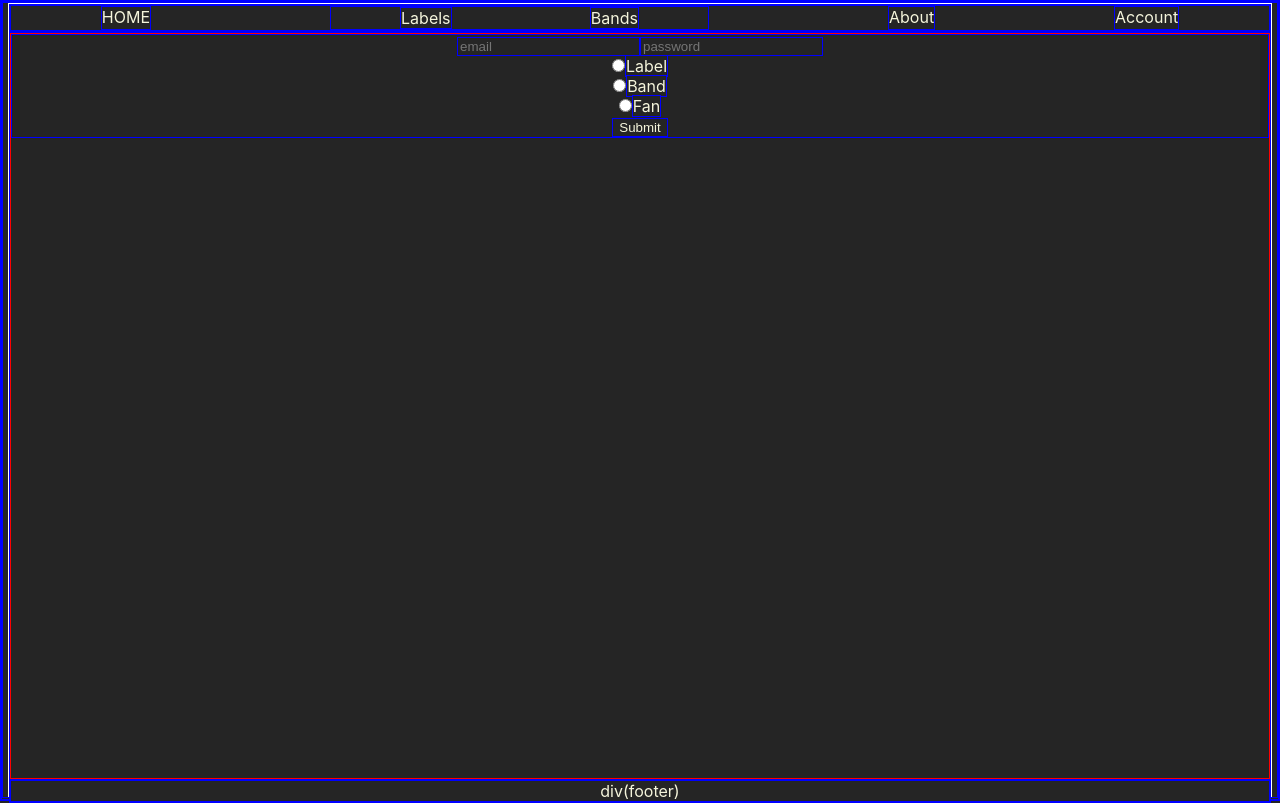
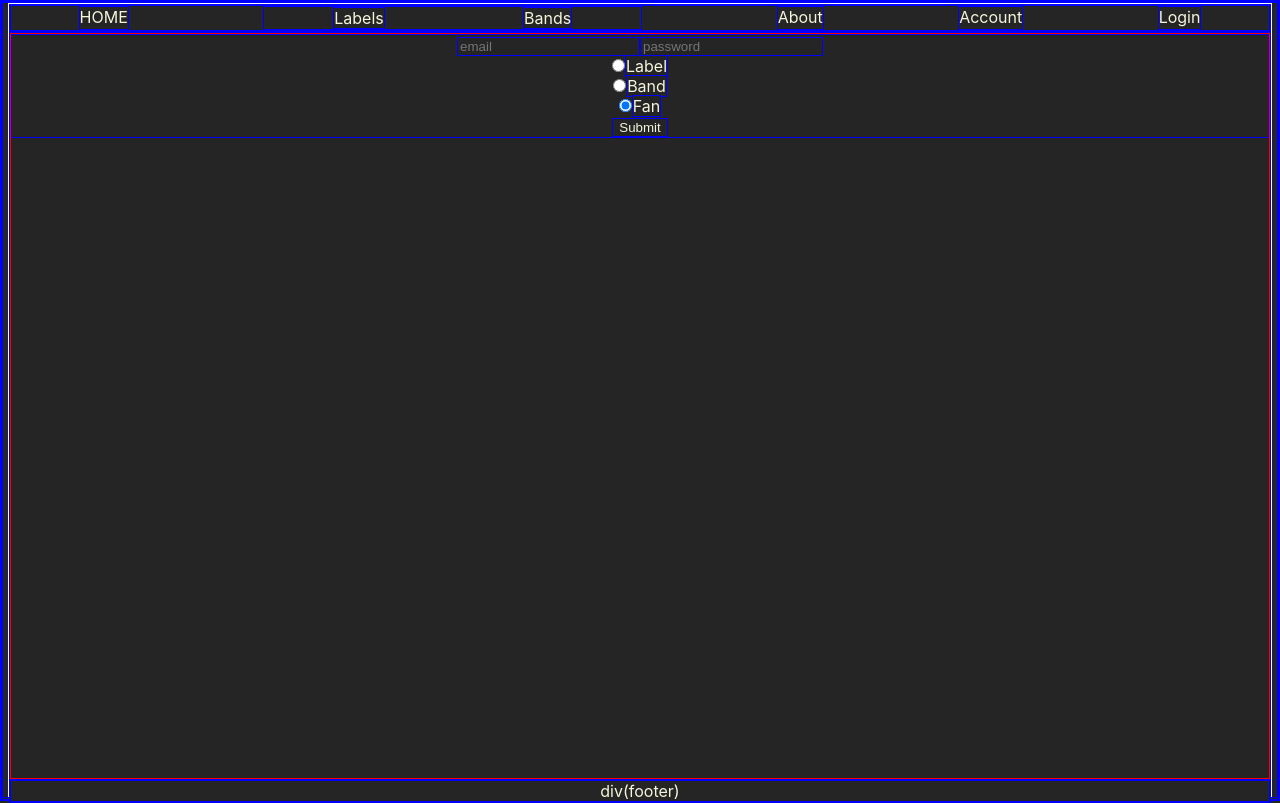
Before and after one commit to Lexgitar/labelclient, a React (Create React App) app: page /account/signup in a window 1280 px wide. Built offline with nearby package versions, Linux system fonts and the light colour scheme.

Commit message:
login user

```diff
--- a/src/App.js
+++ b/src/App.js
@@ -29,7 +29,7 @@ const router = createBrowserRouter(
       <Route path='account' element={<Account/>} />
         <Route path='account/signup' element={<SignUpForm/>}/>
         <Route path='account/login' element={<LoginForm/>}/>
-        <Route path='account/user' element={<UserDetails/>}/>
+
 
     </Route>
   )
--- a/src/components/forms/LoginForm.js
+++ b/src/components/forms/LoginForm.js
@@ -1,6 +1,11 @@
 import React from 'react'
 import { useNavigate } from 'react-router-dom'
 import { useState } from 'react'
+
+import axios from 'axios'
+
+import { useDispatch } from 'react-redux'
+import { addUser, toggleLog } from '../../slices/userSlice'
 
 const LoginForm = () => {
     const [email, setEmail] = useState('')
@@ -8,23 +13,19 @@ const LoginForm = () => {
     const [password, setPassword] = useState('')
     const [error, setError] = useState(null)
     let navigate = useNavigate()
+    const dispatch = useDispatch()
 
-  const user = {
-    email: 'alex@google.com',
-    password: 'lala23'
-  }
+
     const handleSubmit = async (e) => {
       e.preventDefault()
-
-        if(email === user.email && password === user.password){
-
-            navigate('/account/user')
-        }else{
-             setError('invalid credentials')
-             setEmail('')
-             setPassword('')
-
-        }
+        let body = {email, password}
+        const response = await axios.post('/api/login', body)
+      if(response.data){
+        console.log(response.data.user)
+        dispatch(addUser(response.data.user))
+        dispatch(toggleLog(true))
+        navigate('/account')
+      }
 
      // navigate('/account/user')
 
--- /dev/null
+++ b/src/components/forms/Logout.js
@@ -0,0 +1,25 @@
+import axios from "axios"
+
+import { useDispatch } from "react-redux"
+import { useNavigate } from "react-router-dom"
+import { toggleLog, userDelete } from "../../slices/userSlice"
+
+const Logout = () => {
+
+    let navigate = useNavigate()
+    const dispatch = useDispatch()
+
+const handleClick = async () =>{
+    const response = await axios.get('/api/logout')
+    console.log(response.data)
+    dispatch(userDelete())
+    dispatch(toggleLog(false))
+    navigate('/')
+}
+
+  return (
+    <div className="logbutton" onClick={handleClick}>Logout</div>
+  )
+}
+
+export default Logout
--- a/src/components/forms/SignUpForm.js
+++ b/src/components/forms/SignUpForm.js
@@ -1,30 +1,71 @@
+import { useState } from "react"
 import { useNavigate } from "react-router-dom"
+
+import { useSelector, useDispatch } from "react-redux"
+import { addUser, toggleLog } from "../../slices/userSlice"
 
 
 const SignUpForm = ()=>{
     let navigate = useNavigate()
+    const dispatch = useDispatch()
+
+    const [email, setEmail] = useState('')
+    const [password, setPassword] = useState('')
+    const [role, setRole] = useState('fan')
+
+    const roleChange = (e) =>{
+
+        setRole(e.target.value)
+
+      }
 
 
-const handleSubmit = ()=>{
+const handleSubmit = async (e)=> {
+   e.preventDefault()
+ // navigate('/account/user')
+    let user = {email, password, role}
 
-  navigate('/account/user')
+    const response = await fetch('/api/signup', {
+        method: 'POST',
+        body: JSON.stringify(user),
+        headers: {
+          'Content-Type': 'application/json'
+        }
+      })
+    const json = await response.json()
+
+    if(response.ok){
+        console.log(json)
+        setEmail('')
+        setPassword('')
+        dispatch(addUser(json))
+        dispatch(toggleLog(true))
+        navigate('/account')
+    }
+
 
 }
 
     return (
         <form action=""
              className="signup"
-
-            >
-                <input type="email" name="email" id="" placeholder="email"/>
-                <input type="password" name="" id="" placeholder="password" /><br />
-                <input type="radio" id="label" name="profile" value="label"/>
-                <label for="label">Label</label><br/>
-                <input type="radio" id="band" name="profile" value="band"/>
-                <label for="band">Band</label><br/>
-                <input type="radio" id="fan" name="profile" value="fan"/>
-                <label for="fan">Fan</label><br />
-                <button onClick = {()=> handleSubmit()} type="submit">Submit</button>
+             onSubmit={handleSubmit}
+        >
+            <input onChange={(e)=>setEmail(e.target.value)} type="email" name="email" id="" placeholder="email" value={email} />
+            <input onChange={(e)=>setPassword(e.target.value)} type="password" name="" id="" placeholder="password" value={password} /><br />
+            <input
+            checked={role === 'label'}
+                onChange={(e)=>roleChange(e)}
+                type="radio" id="label" name="role" value="label"/>
+            <label htmlFor="label">Label</label><br/>
+            <input checked={role === 'band'} onChange={(e)=>roleChange(e)} type="radio" id="band" name="role" value="band"/>
+            <label htmlFor="band">Band</label><br/>
+            <input checked={role === 'fan'} onChange={(e)=>roleChange(e)} type="radio" id="fan" name="role" value="fan"/>
+            <label htmlFor="fan">Fan</label><br />
+            {/* <p>{role}</p>
+            <p>{email}</p>
+            <p>{password}</p> */}
+            <button  type="submit">Submit</button>
 
         </form>
         )
--- a/src/components/functional/UserDetails.js
+++ b/src/components/functional/UserDetails.js
@@ -1,7 +1,21 @@
+import { useSelector } from "react-redux"
+import { selectUser, selectLoggedIn } from "../../slices/userSlice"
+
+import Logout from "../forms/Logout"
+
 
 const UserDetails = () => {
+    const user = useSelector(selectUser)
+    const logged = useSelector(selectLoggedIn)
   return (
-    <div>UserDetails</div>
+    <div>
+        {user && (<div>
+                    <div key={user._id}>{user.email}</div>
+                    <div>{`${logged}`}</div>
+                    <Logout/>
+                 </div>
+        )}
+    </div>
   )
 }
 
--- a/src/pages/Account.js
+++ b/src/pages/Account.js
@@ -1,30 +1,27 @@
 import React, { useState } from 'react'
 import { Link } from 'react-router-dom'
 import SignUpForm from '../components/forms/SignUpForm'
+import { useSelector } from 'react-redux'
+import { selectLoggedIn } from '../slices/userSlice'
+import UserDetails from '../components/functional/UserDetails'
 
-const profile = {
-    name:'Alex',
-    location:'Moon'
-}
 
 const Account = () => {
-const [signedIn, setSignedIn] = useState(false)
-const [signedUp, setSignedUp] = useState(false)
-const onSign = () =>{
-    signedIn? setSignedIn(false):setSignedIn(true)
-}
 
-if(signedIn){
-    return (
+    let logged = useSelector(selectLoggedIn)
+
+if(logged){
+    return(
         <div>
-            <Link onClick={()=>onSign()}  >Log out</Link>
+            <UserDetails/>
         </div>
     )
 }
+
   return (
     <div>
-        <Link to='signup' onClick={()=>onSign()} >Sign up</Link>
-        <Link to='login' onClick={()=>onSign()} >Sign in</Link>
+        <Link to='signup'  >Sign up</Link>
+        <Link to='login' >Sign in</Link>
 
     </div>
   )
--- a/src/pages/Home.js
+++ b/src/pages/Home.js
@@ -1,8 +1,16 @@
-import React from 'react'
+import { useSelector } from "react-redux"
+import { selectLoggedIn, selectUser } from "../slices/userSlice"
 
 const Home = () => {
+  const logged = useSelector(selectLoggedIn)
+  const user = useSelector(selectUser)
+  console.log(user)
+
   return (
-    <div>Home</div>
+    <div>
+      Home
+      <div>{`${logged}`}</div>
+    </div>
   )
 }
 
--- a/src/pages/Layout.js
+++ b/src/pages/Layout.js
@@ -1,7 +1,12 @@
-import { NavLink, Outlet } from 'react-router-dom'
+import { Link, NavLink, Outlet } from 'react-router-dom'
 import './pages.css'
+import Logout from '../components/forms/Logout'
+
+import { useSelector } from 'react-redux'
+import { selectLoggedIn } from '../slices/userSlice'
 
 const Layout = ()=>{
+    let logged = useSelector(selectLoggedIn)
 
     return(
         <div className="layout">
@@ -15,7 +20,8 @@ const Layout = ()=>{
                         <NavLink to='bands'>Bands</NavLink>
                     </div>
                     <NavLink to='about' className="about">About</NavLink>
-                    <NavLink to='account' className="about">Account</NavLink>
+                    <NavLink to='account' className="account">Account</NavLink>
+                   {logged? <Logout/> : <Link to='account/login' className="logbutton">Login</Link>}
                 </nav>
             </header>
             <div className="mainWrapper">
--- a/src/slices/userSlice.js
+++ b/src/slices/userSlice.js
@@ -1,7 +1,7 @@
 import { createSlice } from "@reduxjs/toolkit";
 
 const initialState={
-    user:'',
+    user:[],
     loggedIn: false
 }
 
@@ -14,12 +14,16 @@ export const userSlice = createSlice({
         },
         toggleLog:(state, action)=>{
             state.loggedIn = action.payload
+            //if state empty logged in = false
+        },
+        userDelete:(state)=>{
+            state.user.pop()
         }
     }
 })
 
 export default userSlice.reducer
 
-export const{ addUser, toggleLog} = userSlice.actions
-export const selectUser = (state)=> state.user.user
+export const{ addUser, toggleLog, userDelete} = userSlice.actions
+export const selectUser = (state)=> state.user.user[0]
 export const selectLoggedIn = (state)=> state.user.loggedIn
```
Also changed, not shown: package.json (+3 -76 lines), 1 other file (tests, documents, lock files or other folders).
